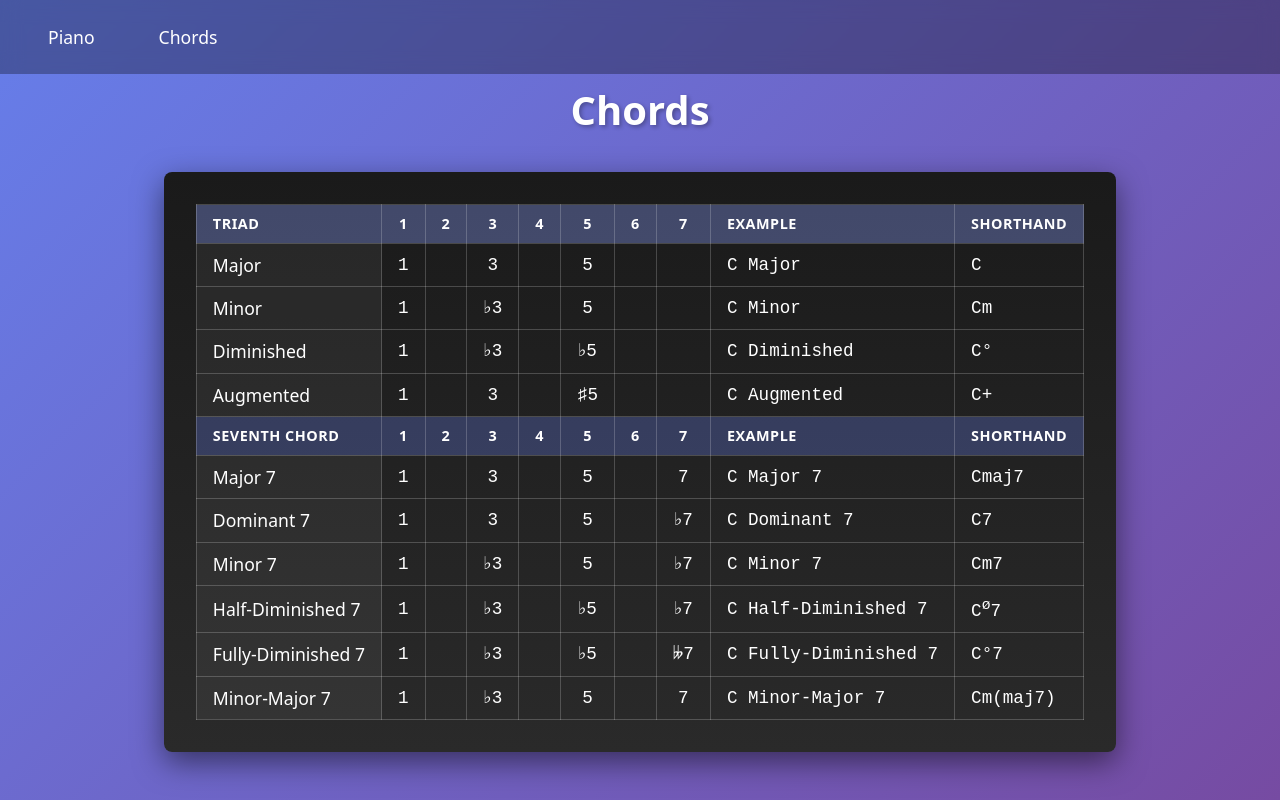
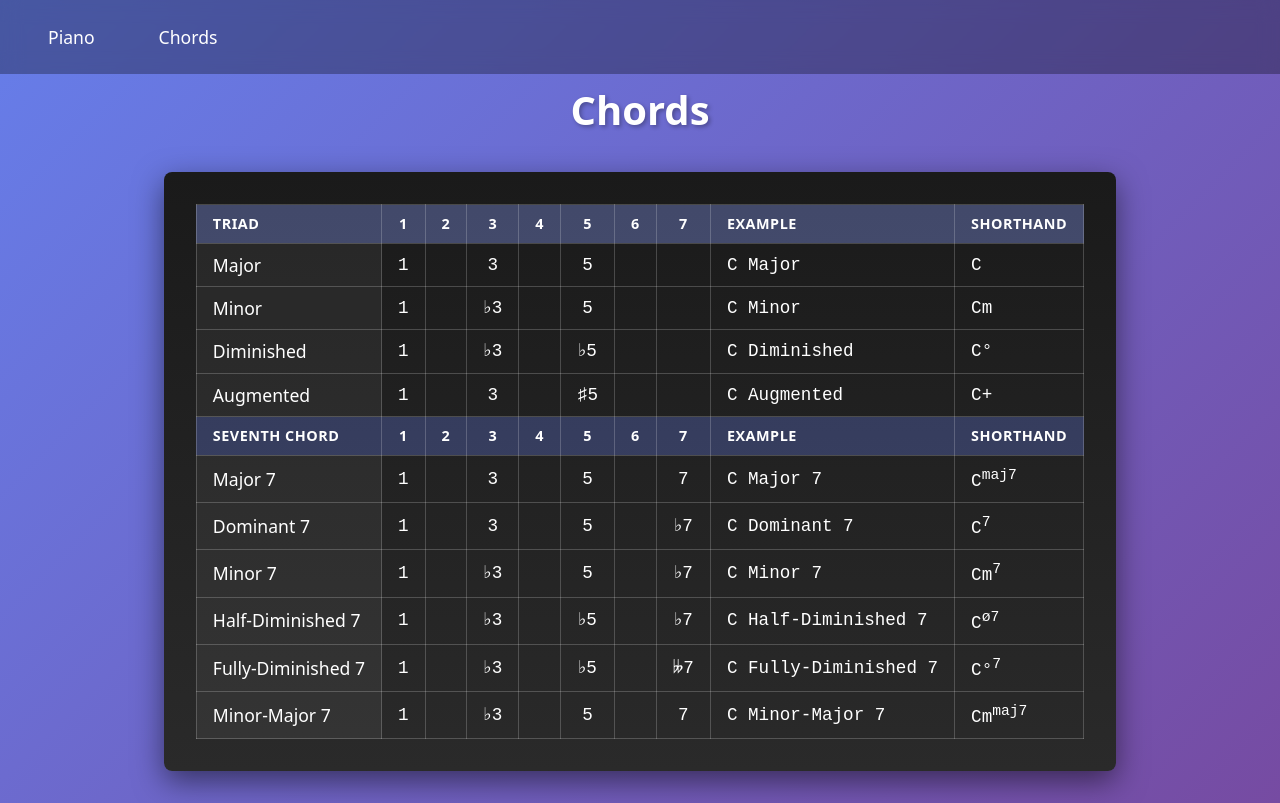
Before and after one commit to roberthead/piano-keyboard-app, a React (Vite) app: page /chords in a window 1280 px wide. Built offline with nearby package versions, Linux system fonts and the light colour scheme.

Commit message:
Superscript the chord symbols for 7th chords

```diff
--- a/src/components/Chords.tsx
+++ b/src/components/Chords.tsx
@@ -91,7 +91,9 @@ function Chords() {
               <td></td>
               <td className="scale-degree">7</td>
               <td>C Major 7</td>
-              <td>Cmaj7</td>
+              <td>
+                C<sup>maj7</sup>
+              </td>
             </tr>
             <tr>
               <th>Dominant 7</th>
@@ -103,7 +105,9 @@ function Chords() {
               <td></td>
               <td className="scale-degree">♭7</td>
               <td>C Dominant 7</td>
-              <td>C7</td>
+              <td>
+                C<sup>7</sup>
+              </td>
             </tr>
             <tr>
               <th>Minor 7</th>
@@ -115,7 +119,9 @@ function Chords() {
               <td></td>
               <td className="scale-degree">♭7</td>
               <td>C Minor 7</td>
-              <td>Cm7</td>
+              <td>
+                Cm<sup>7</sup>
+              </td>
             </tr>
             <tr>
               <th>Half-Diminished 7</th>
@@ -128,7 +134,7 @@ function Chords() {
               <td className="scale-degree">♭7</td>
               <td>C Half-Diminished 7</td>
               <td>
-                C<sup>ø</sup>7
+                C<sup>ø7</sup>
               </td>
             </tr>
             <tr>
@@ -141,7 +147,9 @@ function Chords() {
               <td></td>
               <td className="scale-degree">𝄫7</td>
               <td>C Fully-Diminished 7</td>
-              <td>C°7</td>
+              <td>
+                C°<sup>7</sup>
+              </td>
             </tr>
             <tr>
               <th>Minor-Major 7</th>
@@ -153,7 +161,9 @@ function Chords() {
               <td></td>
               <td className="scale-degree">7</td>
               <td>C Minor-Major 7</td>
-              <td>Cm(maj7)</td>
+              <td>
+                Cm<sup>maj7</sup>
+              </td>
             </tr>
           </tbody>
         </table>
```
